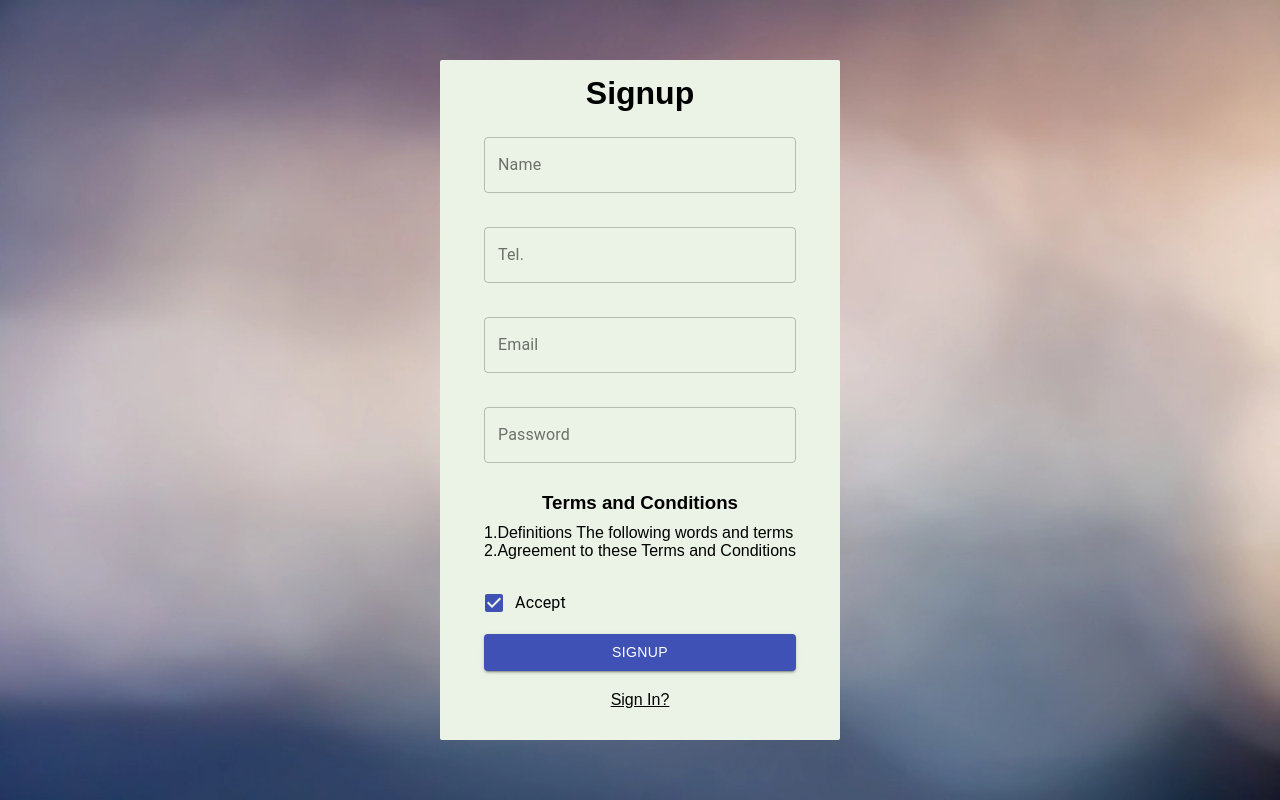
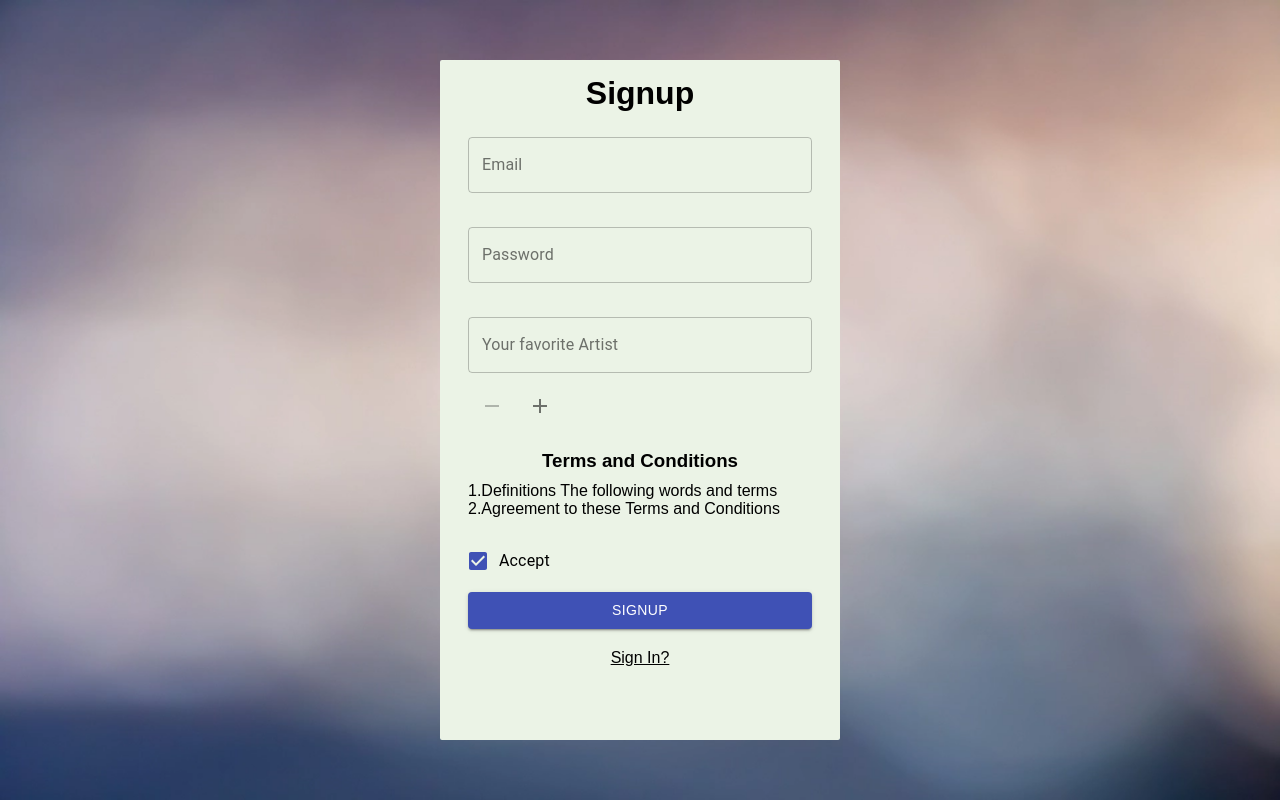
Before and after one commit to MakoMori-37/yup-Validations, a React (Create React App) app: page / in a window 1280 px wide. Built offline with nearby package versions, Linux system fonts and the light colour scheme.

Commit message:
create dnamic form

```diff
--- a/src/components/Register.js
+++ b/src/components/Register.js
@@ -1,4 +1,4 @@
-import React from "react";
+import React, { useState } from "react";
 import { useForm } from "react-hook-form";
 import * as yup from "yup";
 import { yupResolver } from "@hookform/resolvers/yup";
@@ -10,6 +10,9 @@ import TextField from "@material-ui/core/TextField";
 import FormControlLabel from "@material-ui/core/FormControlLabel";
 import Checkbox from "@material-ui/core/Checkbox";
 import Button from "@material-ui/core/Button";
+import IconButton from "@material-ui/core/IconButton";
+import RemoveIcon from "@material-ui/icons/Remove";
+import AddIcon from "@material-ui/icons/Add";
 
 const useStyles = makeStyles({
   inp: {
@@ -29,8 +32,10 @@ const useStyles = makeStyles({
 });
 
 function Register({ handleClick }) {
+  const [inputFields, setInputFields] = useState([{ fav: "" }]);
+
   const classes = useStyles();
-  const [state, setState] = React.useState({
+  const [state, setState] = useState({
     checked: true,
   });
 
@@ -39,8 +44,6 @@ function Register({ handleClick }) {
   };
 
   let signUpSchema = yup.object().shape({
-    name: yup.string().required("This field require!!"),
-    tel: yup.number().required("This field require!!"),
     email: yup.string().email().required("This field require!!"),
     password: yup.string().required("This field require!!"),
   });
@@ -54,32 +57,29 @@ function Register({ handleClick }) {
     window.location.reload();
   };
 
+  const handleChangeInput = (index, event) => {
+    const values = [...inputFields];
+    values[index][event.target.name] = event.target.value;
+    setInputFields(values);
+  };
+
+  const handleAddFields = () => {
+    setInputFields([...inputFields, { fav: "" }]);
+  };
+
+  const handleRemoveFields = (index) => {
+    const values = [...inputFields];
+    values.splice(index, 1);
+    setInputFields(values);
+  };
+
   return (
     <Ris>
       <form onSubmit={handleSubmit(onSubmit)}>
         <Title>
           <h1>Signup</h1>
         </Title>
-        <TextField
-          className={classes.inp}
-          label="Name"
-          variant="outlined"
-          type="text"
-          inputRef={register}
-          name="name"
-        />
 
-        <Alert>
-          <p>{errors.name?.message}</p>
-        </Alert>
-        <TextField
-          className={classes.inp}
-          label="Tel."
-          variant="outlined"
-          type="tel"
-          inputRef={register}
-          name="tel"
-        />
         <Alert>
           <p>{errors.tel?.message}</p>
         </Alert>
@@ -106,6 +106,29 @@ function Register({ handleClick }) {
         <Alert>
           <p>{errors.password?.message}</p>
         </Alert>
+
+        {inputFields.map((inputField, index) => (
+          <div key={index}>
+            <TextField
+              className={classes.inp}
+              label="Your favorite Artist"
+              variant="outlined"
+              type="text"
+              name="fav"
+              value={inputField.fav}
+              onChange={(event) => handleChangeInput(index, event)}
+            />
+            <IconButton
+              disabled={inputFields.length === 1}
+              onClick={() => handleRemoveFields(inputField.index)}
+            >
+              <RemoveIcon />
+            </IconButton>
+            <IconButton onClick={handleAddFields}>
+              <AddIcon />
+            </IconButton>
+          </div>
+        ))}
 
         <Condition>
           <Title>
@@ -151,7 +174,7 @@ const Ris = styled.div`
   align-items: center;
   padding: 15px 15px;
   box-sizing: border-box;
-  overflow-y:scroll;
+  overflow-y: scroll;
 `;
 
 const Condition = styled.div`
```
Also changed, not shown: firebase.json (added), 2 other files (tests, documents, lock files or other folders).
